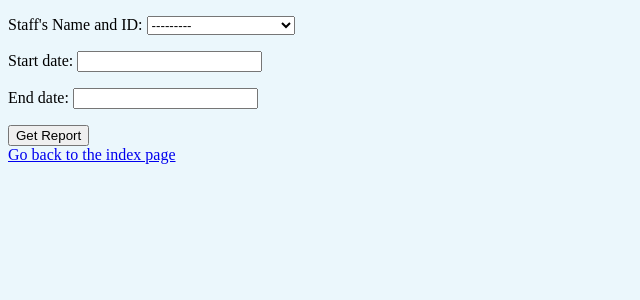
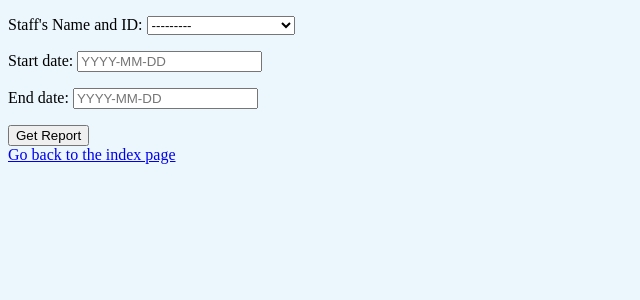
Before and after one commit to bruceho293/Lemon-Stand-, a Django app: page /sales/report in a window 1280 px wide. Shown: the top 300 px of the page, without its empty margins (0-640 px from the left). Run offline with Django 3.2, Linux system fonts and the light colour scheme; data comes from the database, SQL or seed files in the repository.

Commit message:
Updated the README and Forms

```diff
--- a/lemonademanager/sales/forms.py
+++ b/lemonademanager/sales/forms.py
@@ -2,6 +2,7 @@ from django import forms
 from django.core.exceptions import ValidationError
 
 from .models import Sale, Staff
+from datetime import datetime
 
 class SalesForm(forms.ModelForm):
     class Meta:
@@ -18,8 +19,8 @@ class SalesForm(forms.ModelForm):
             raise ValidationError("Cannot submit a Sale with no items")
 
 class ReportForm(forms.ModelForm):
-    start_date = forms.DateTimeField()
-    end_date = forms.DateTimeField()
+    start_date = forms.DateTimeField(widget=forms.DateTimeInput(attrs={'placeholder': "YYYY-MM-DD"}))
+    end_date = forms.DateTimeField(widget=forms.DateTimeInput(attrs={'placeholder': "YYYY-MM-DD"}))
 
     class Meta:
         model = Sale
--- a/lemonademanager/sales/templates/sales/form.html
+++ b/lemonademanager/sales/templates/sales/form.html
@@ -21,6 +21,7 @@
       <form method="POST">
         {% csrf_token %}
         {{ form.as_p }}
+        <!-- button `Add` is not supported yet-->
         <button type="submit" value ="Add" name='add'>Add</button>
         <button type="submit" value="Submit" name='submit'>Submit</button>
       </form>
--- a/lemonademanager/sales/views.py
+++ b/lemonademanager/sales/views.py
@@ -48,9 +48,13 @@ def report(request):
             # and the overall commission the staff earns
             total_overall_price = 0
             total_overall_commission = 0
+
+            # modified_sale_report = []
+
             for sale in sales_report:
                 total_overall_price += Decimal(sale.get_price)
                 total_overall_commission += Decimal(sale.get_staff_commission)
+
 
             context = {
                 'form': form,
```
Also changed, not shown: lemonademanager/sales/templates/sales/report.html (+10 -0 lines), README.md.
